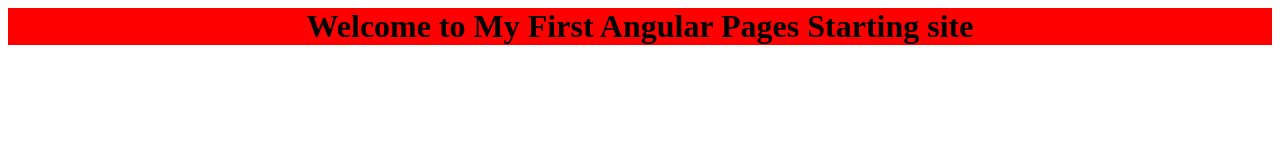
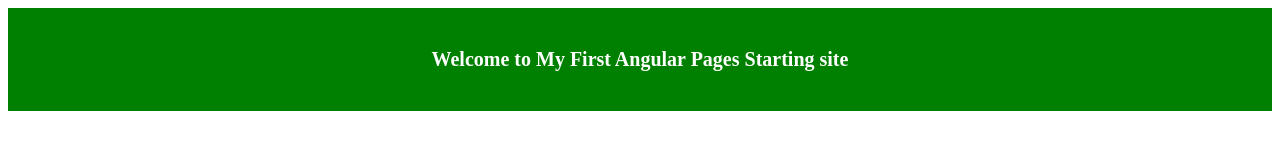
Before and after one commit to giriDM/angular, a plain HTML site: page index.html in a window 1280 px wide. Drawn offline with Linux system fonts and the light colour scheme.

Commit message:
CSS extranal file added

```diff
--- /dev/null
+++ b/app.css
@@ -0,0 +1,7 @@
+ h1{
+    text-align :center;
+	font-size: 20px;
+	background-color: green;
+	padding: 40px;
+	color: white;
+   }
--- a/index.html
+++ b/index.html
@@ -1,9 +1,10 @@
 <html>
    <head>
      <title> Welcome to Dastagiri UI With Angular </title>
+	 <link href="app.css" rel="stylesheet" type="text/css">
    </head>
 
    <body>
-    <h1 style="background-color: red; text-align:center"> Welcome to My First Angular Pages Starting site </h1>
+    <h1> Welcome to My First Angular Pages Starting site </h1>
    </body>
 </html>
```
